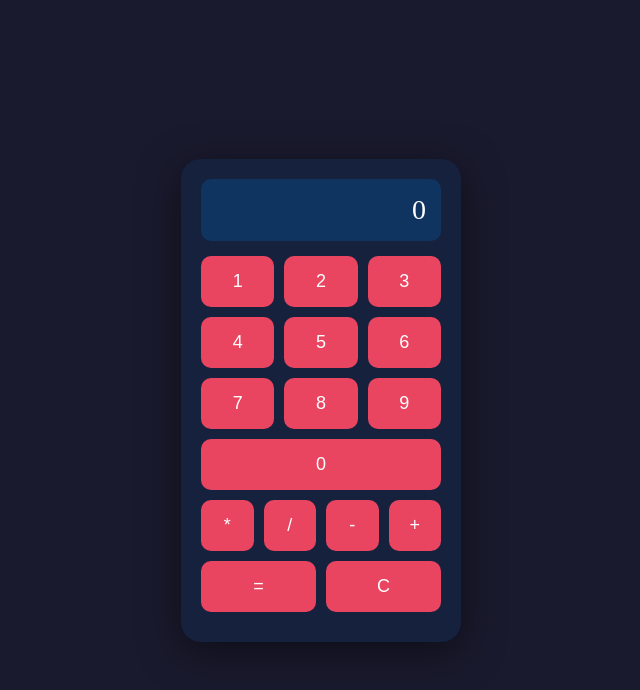
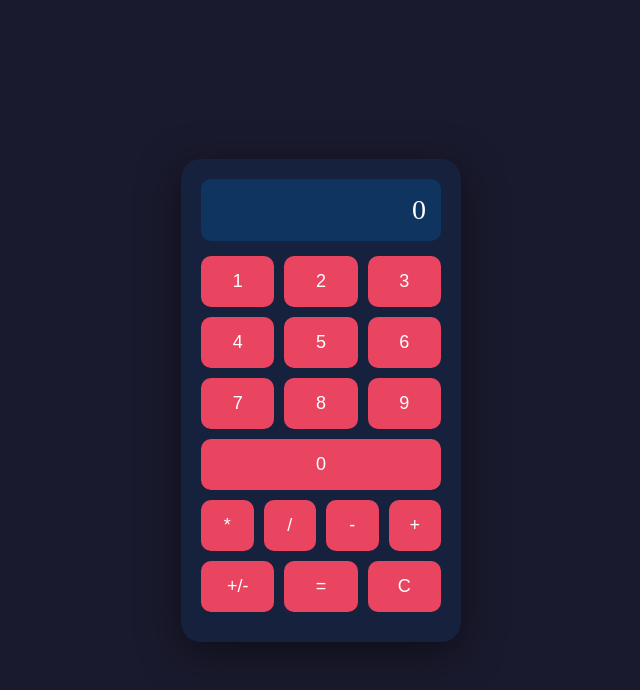
Before and after one commit to djeldjel14/calculator, a plain HTML site: page index.html in a window 1280 px wide. Shown: the whole page, without its empty margins (319-959 px from the left). Drawn offline with Linux system fonts and the light colour scheme.

Commit message:
add toggle sign and fix result bug

```diff
--- a/index.html
+++ b/index.html
@@ -30,6 +30,7 @@
     <button onclick="pressOperator(this)">+</button>
   </div>
   <div class="result">
+    <button onclick="toggleSign()">+/-</button>
     <button onclick="calculate()">=</button>
     <button onclick="clearDisplay()">C</button>
   </div>
--- a/script.js
+++ b/script.js
@@ -16,6 +16,10 @@ function pressOperator(button){
     operator = button.textContent;
     text = '';
 }
+function toggleSign(){
+    text = (parseFloat(text) * -1).toString();
+    display.textContent = text;
+}
 function calculate(){
     let num1 = parseFloat(previousNumber);
     let num2 = parseFloat(text);
@@ -33,7 +37,7 @@ function calculate(){
         }
     }
     display.textContent = result;
-    text = '';
+    text = result.toString();
 }
 
 function clearDisplay(){
--- a/style.css
+++ b/style.css
@@ -52,7 +52,7 @@ button:hover {
   grid-template-columns: repeat(4, 1fr);
 }
 .result {
-  grid-template-columns: repeat(2, 1fr);
+  grid-template-columns: repeat(3, 1fr);
 }
 .numbers button:last-child {
   grid-column: span 3;
```
